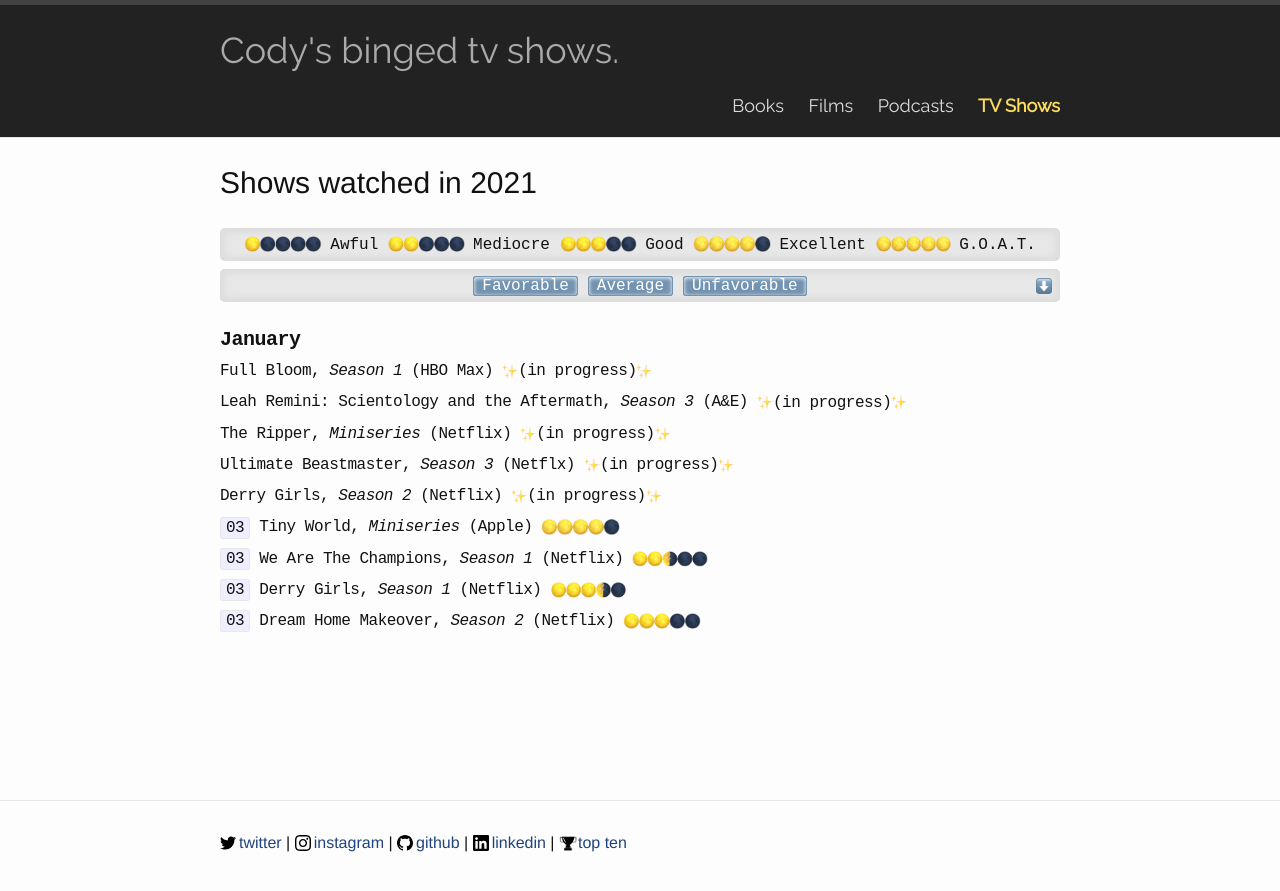
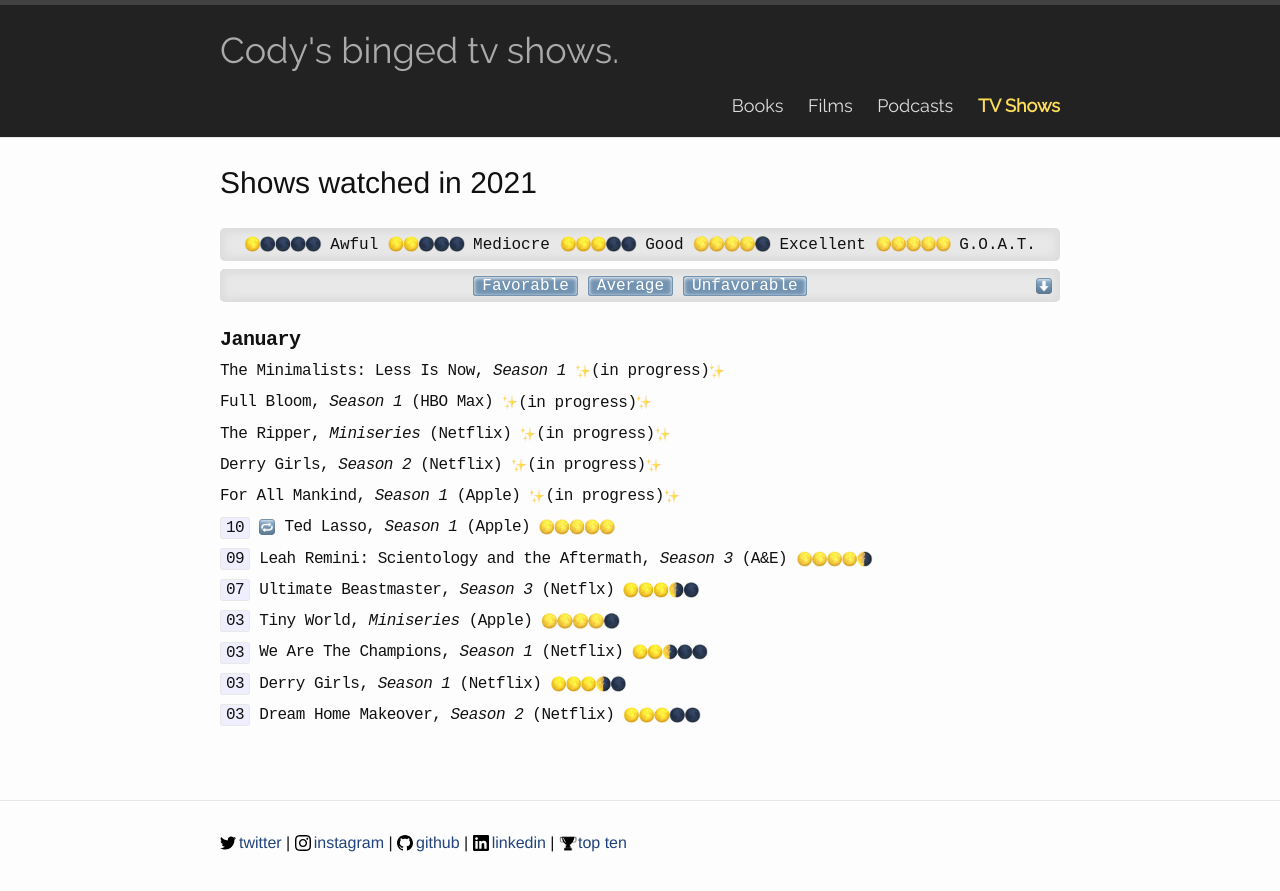
Before and after one commit to codydalerodgers/personal-blog, a Jekyll site: the page built from _shows/2021.md, in a window 1280 px wide. Shown: the top 891 px of the page. Built offline with Jekyll 4.4.1, drawn with Linux system fonts in a browser that asks for light colours.

Commit message:
Show updates 1/12

```diff
--- a/_shows/2021.md
+++ b/_shows/2021.md
@@ -5,15 +5,21 @@
 category: shows
 ---
 ## January
+The Minimalists: Less Is Now, _Season 1_ {{ site.ip }}
+
 Full Bloom, _Season 1_ (HBO Max) {{ site.ip }}
-
-Leah Remini: Scientology and the Aftermath, _Season 3_ (A&E) {{ site.ip }}
 
 The Ripper, _Miniseries_ (Netflix) {{ site.ip }}
 
-Ultimate Beastmaster, _Season 3_ (Netflx) {{ site.ip }}
+Derry Girls, _Season 2_ (Netflix) {{ site.ip }}
 
-Derry Girls, _Season 2_ (Netflix) {{ site.ip }}
+For All Mankind, _Season 1_ (Apple) {{ site.ip }}
+
+`10` {{ site.rw}} Ted Lasso, _Season 1_ (Apple) {{ site.r5 }}
+
+`09` Leah Remini: Scientology and the Aftermath, _Season 3_ (A&E) {{ site.r45 }}
+
+`07` Ultimate Beastmaster, _Season 3_ (Netflx) {{ site.r35 }}
 
 `03` Tiny World, _Miniseries_ (Apple) {{ site.r4 }}
 
```
